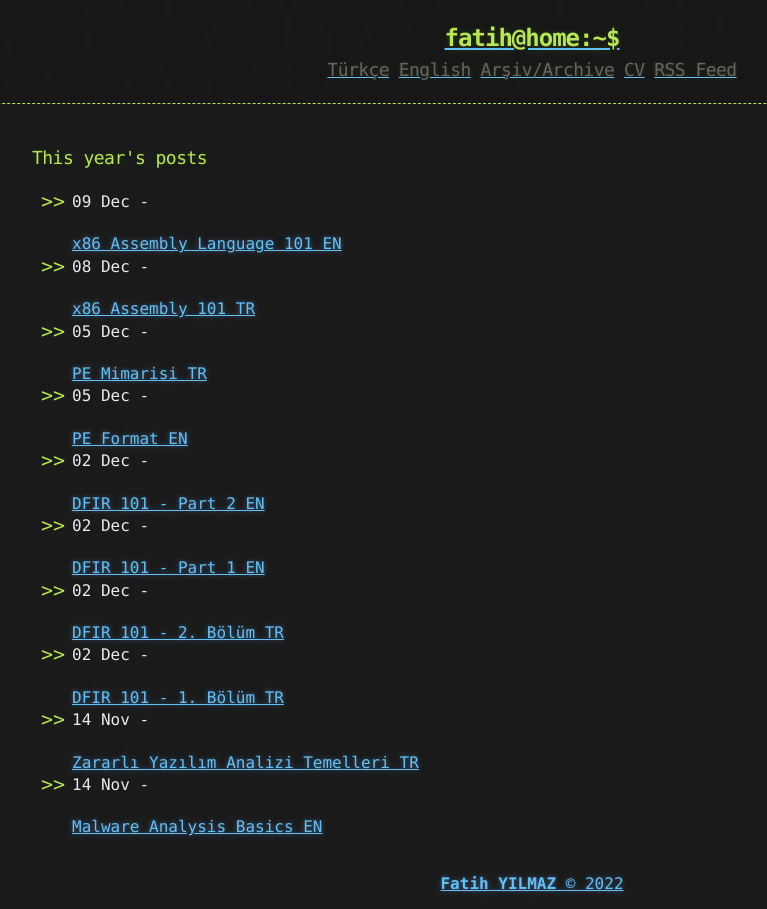
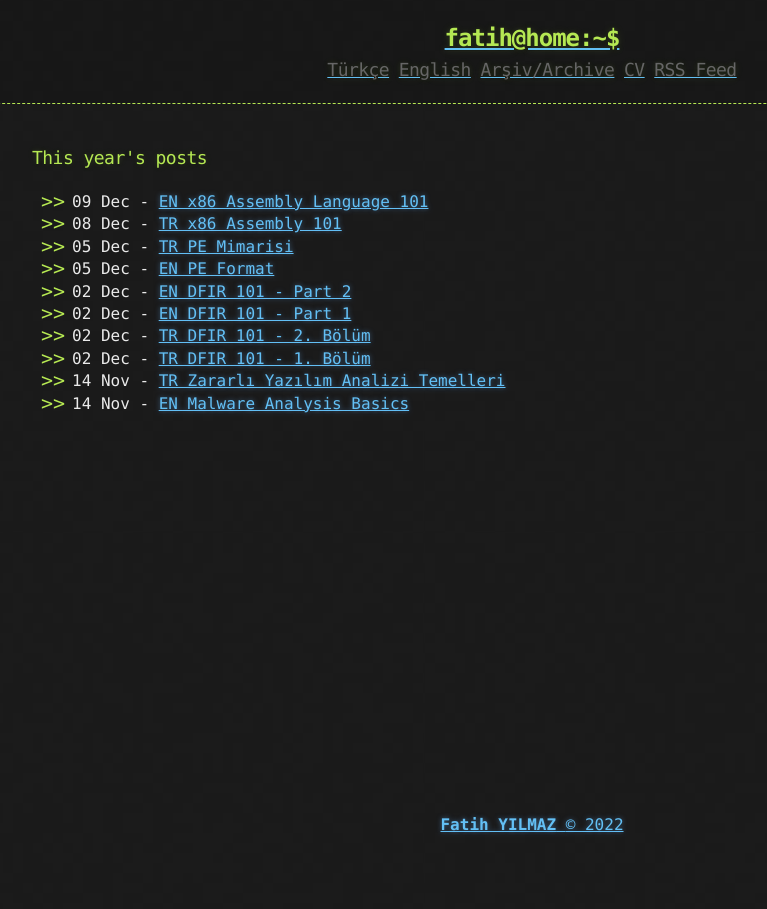
Before and after one commit to fatihbeyexe/onlyf8.github.io, a Jekyll site: the page built from archive.md, in a window 1280 px wide. Shown: the whole page, without its empty margins (108-875 px from the left). Built offline with Jekyll 4.4.1, drawn with Linux system fonts in a browser that asks for light colours.

Commit message:
Added Assembly 101 Posts

```diff
--- a/archive.md
+++ b/archive.md
@@ -27,9 +27,8 @@
         {% endif %}
       {% endunless %}
         <li><time>{{ post.date | date:"%d %b" }} - </time>
-          <h3></h3>
           <a href="{{ post.url | prepend: site.baseurl | replace: '//', '/' }}">
-            {{ post.title }} {{ post.language }}
+            {{ post.language }} {{ post.title }}
           </a>
         </li>
     {% endfor %}
```
